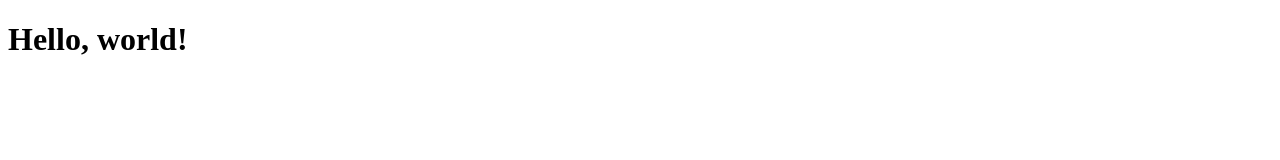
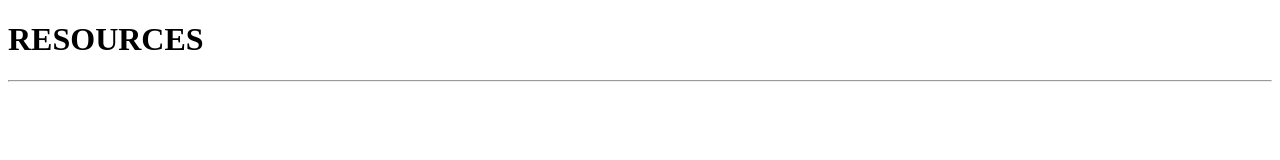
Before and after one commit to yzAlvin/speech-pathology-resources, a plain HTML site: page index.html in a window 1280 px wide. Drawn offline with Linux system fonts and the light colour scheme.

Commit message:
Add some markup

```diff
--- a/index.html
+++ b/index.html
@@ -8,6 +8,9 @@
   <link rel="icon" href="favicon.ico">
 </head>
 <body>
-  <h1>Hello, world!</h1>
+  <header>
+    <h1>RESOURCES</h1>
+  </header>
+  <hr />
 </body>
 </html>
```
